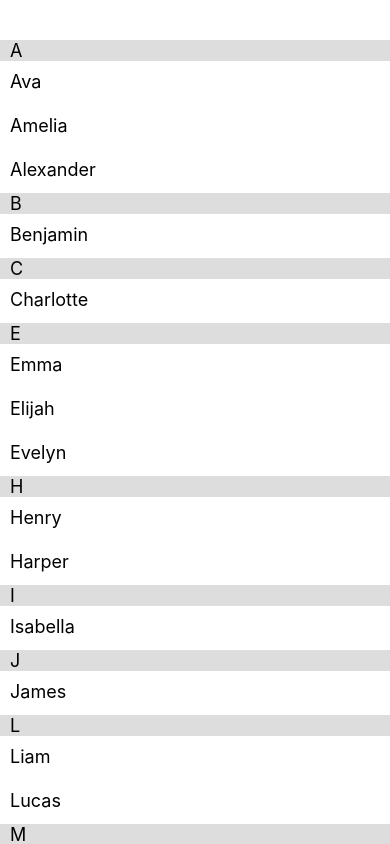
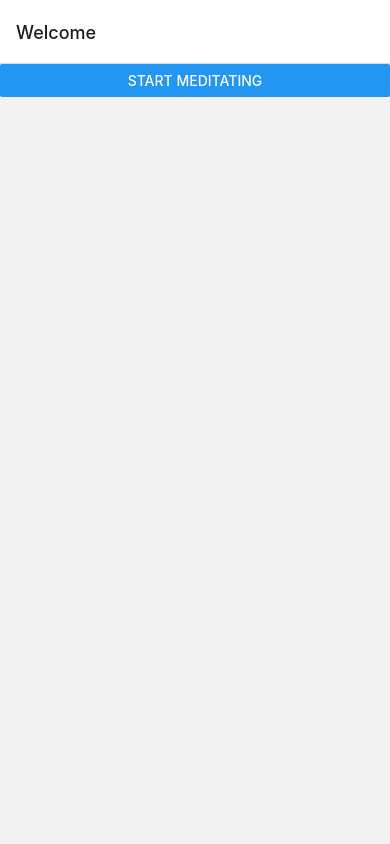
Before and after one commit to textninja/dtc0004, a React Native app in the folder practice/gettingstarted/: screen / in a window 390 px wide. Shown: the top 844 px of the page. Built offline with nearby package versions, Linux system fonts and the light colour scheme.

Commit message:
Added navigation example

```diff
--- a/practice/gettingstarted/App.js
+++ b/practice/gettingstarted/App.js
@@ -1,4 +1,4 @@
-import App from "./examples/5";
+import App from "./examples/6";
 
 /**
  * Examples include:
@@ -8,6 +8,7 @@ import App from "./examples/5";
  *  3. Translator (text input + state)
  *  4. ScrollView
  *  5. FlatList
+ *  6. React Navigation
  *
  */
 
--- /dev/null
+++ b/practice/gettingstarted/examples/6.js
@@ -0,0 +1,54 @@
+import React from 'react';
+import { View, Text, Button, StyleSheet } from 'react-native';
+import { NavigationContainer } from '@react-navigation/native';
+import { createNativeStackNavigator } from '@react-navigation/native-stack';
+
+/**
+ * To get react navigation working:
+ *
+ *   npm install @react-navigation/native @react-navigation/native-stack
+ *   expo install react-native-screens react-native-safe-area-context
+ *
+ */
+
+const Stack = createNativeStackNavigator();
+
+const App = () => {
+    return (
+        <NavigationContainer>
+            <Stack.Navigator>
+                <Stack.Screen
+                    name="Home"
+                    component={HomeScreen}
+                    options={{ title: "Welcome" }}
+                />
+                <Stack.Screen
+                    name="Meditate"
+                    component={MeditationScreen}
+                    options={{ title: "Take a deep breath" }}
+                />
+            </Stack.Navigator>
+        </NavigationContainer>
+    );
+};
+
+const HomeScreen = ({ navigation }) => (
+    <View>
+        <Button title="Start meditating" onPress={() => navigation.navigate("Meditate")} />
+    </View>
+);
+
+const MeditationScreen = ({ navigation }) => (
+    <View>
+        <Button title="Go home" onPress={() => navigation.navigate("Home")} />
+    </View>
+);
+
+const styles = StyleSheet.create({
+    screen: {
+        marginTop: 50,
+        marginLeft: 20
+    }
+});
+
+export default App;
--- a/practice/gettingstarted/package.json
+++ b/practice/gettingstarted/package.json
@@ -10,11 +10,15 @@
     "eject": "expo eject"
   },
   "dependencies": {
+    "@react-navigation/native": "^6.0.6",
+    "@react-navigation/native-stack": "^6.2.5",
     "expo": "~44.0.0",
     "expo-status-bar": "~1.2.0",
     "react": "17.0.1",
     "react-dom": "17.0.1",
     "react-native": "0.64.3",
+    "react-native-safe-area-context": "3.3.2",
+    "react-native-screens": "~3.10.1",
     "react-native-web": "0.17.1"
   },
   "devDependencies": {
```
Also changed, not shown: 2 other files (tests, documents, lock files or other folders).
